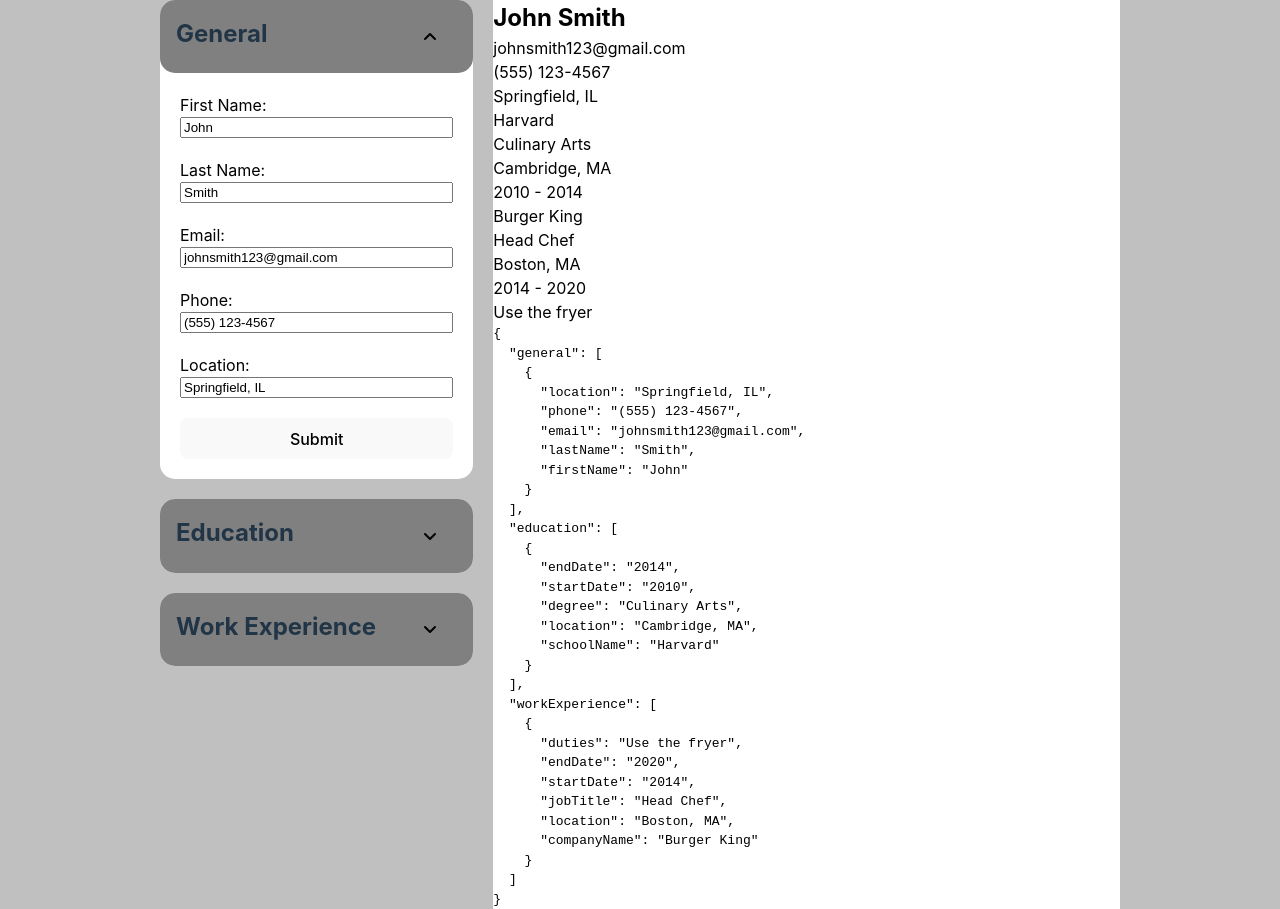
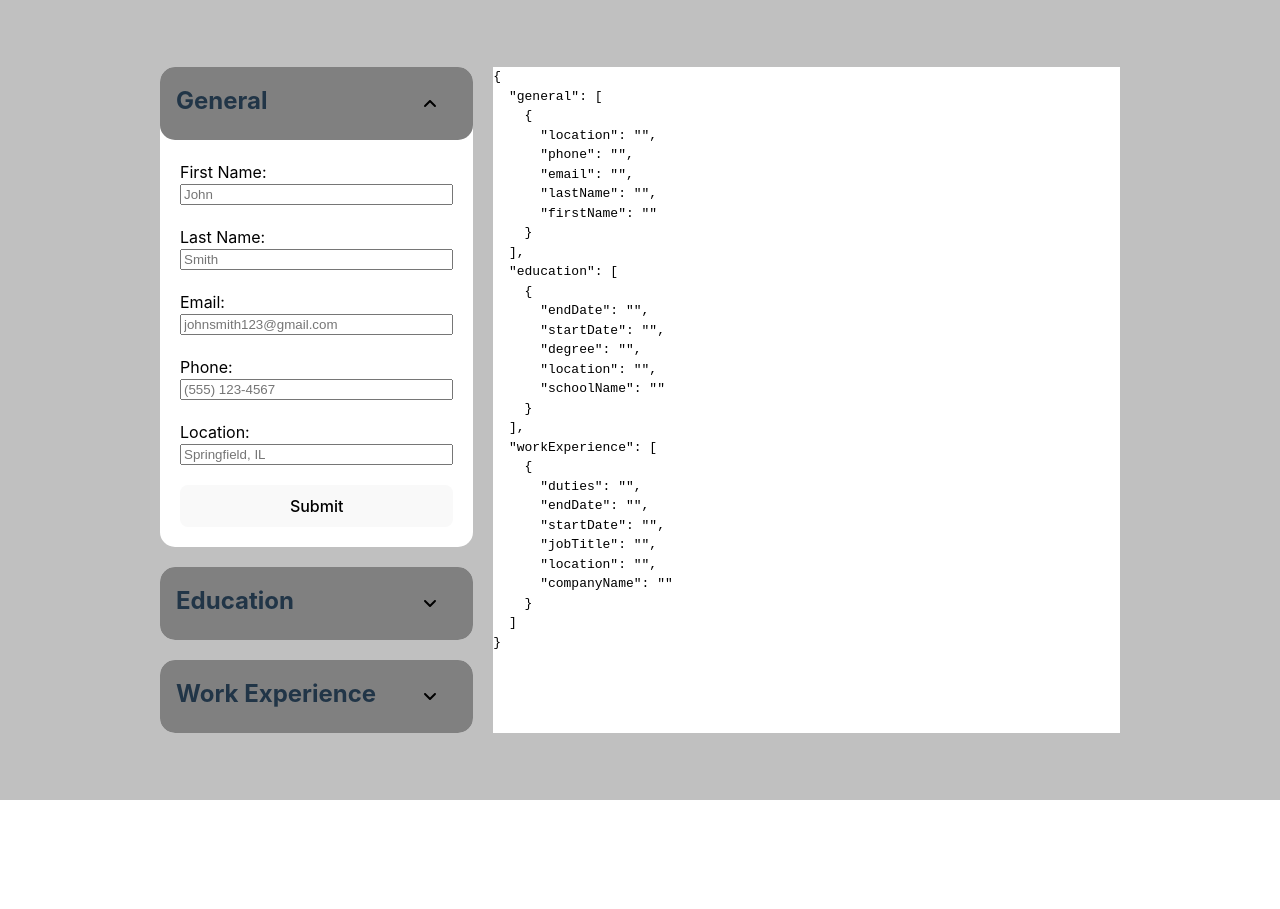
Before and after one commit to djsereno/CV-Application, a React (Vite) app: page / in a window 1280 px wide. After the commit the page ends 800 px from the top, so only its background shows below. Built offline with nearby package versions, Linux system fonts and the light colour scheme.

Commit message:
Update CV Page to handle empty sections

```diff
--- a/src/App.jsx
+++ b/src/App.jsx
@@ -13,7 +13,7 @@ function App() {
   const [cvVals, setCvVals] = useState(
     data.reduce((cvValsAcc, section) => {
       const subsectionVals = section.formFields.reduce(
-        (subsectionValsAcc, input) => ({ [input.id]: input.placeholder, ...subsectionValsAcc }),
+        (subsectionValsAcc, input) => ({ [input.id]: '', ...subsectionValsAcc }),
         {}
       );
       return { [section.id]: [subsectionVals], ...cvValsAcc };
--- a/src/CV.jsx
+++ b/src/CV.jsx
@@ -6,7 +6,7 @@ import Work from './Work';
 function CvPage({ general, education, workExperience }) {
   return (
     <div id="cv-container">
-      <General {...general[0]} />
+      <General generalData={general[0]} />
       <Education educationData={education} />
       <Work workData={workExperience} />
       <pre>{JSON.stringify({ general, education, workExperience }, null, 2)}</pre>
--- a/src/Education.jsx
+++ b/src/Education.jsx
@@ -2,6 +2,11 @@ import PropTypes from 'prop-types';
 
 function Education({ educationData }) {
   if (educationData.length === 0) return null;
+  if (
+    educationData.length === 1 &&
+    Object.values(educationData[0]).filter((value) => value !== '').length === 0
+  )
+    return null;
 
   const content = educationData.map((data, index) => {
     const { schoolName, degree, location, startDate, endDate } = data;
--- a/src/General.jsx
+++ b/src/General.jsx
@@ -1,6 +1,9 @@
 import PropTypes from 'prop-types';
 
-function General({ firstName, lastName, email, phone, location }) {
+function General({ generalData }) {
+  if (Object.values(generalData).filter((value) => value !== '').length === 0) return null;
+  const { firstName, lastName, email, phone, location } = generalData;
+
   return (
     <div id="general">
       <h2 className="fullName">
@@ -16,11 +19,7 @@ function General({ firstName, lastName, email, phone, location }) {
 }
 
 General.propTypes = {
-  firstName: PropTypes.string,
-  lastName: PropTypes.string,
-  email: PropTypes.string,
-  phone: PropTypes.string,
-  location: PropTypes.string
+  generalData: PropTypes.object
 };
 
 export default General;
--- a/src/Work.jsx
+++ b/src/Work.jsx
@@ -2,8 +2,15 @@ import PropTypes from 'prop-types';
 
 function Work({ workData }) {
   if (workData.length === 0) return null;
+  if (
+    workData.length === 1 &&
+    Object.values(workData[0]).filter((value) => value !== '').length === 0
+  )
+    return null;
 
   const content = workData.map((data, index) => {
+    if (Object.values(data).filter((value) => value !== '').length === 0) return null;
+
     const { companyName, jobTitle, location, duties, startDate, endDate } = data;
     return (
       <div className="workContainer" key={index}>
```
